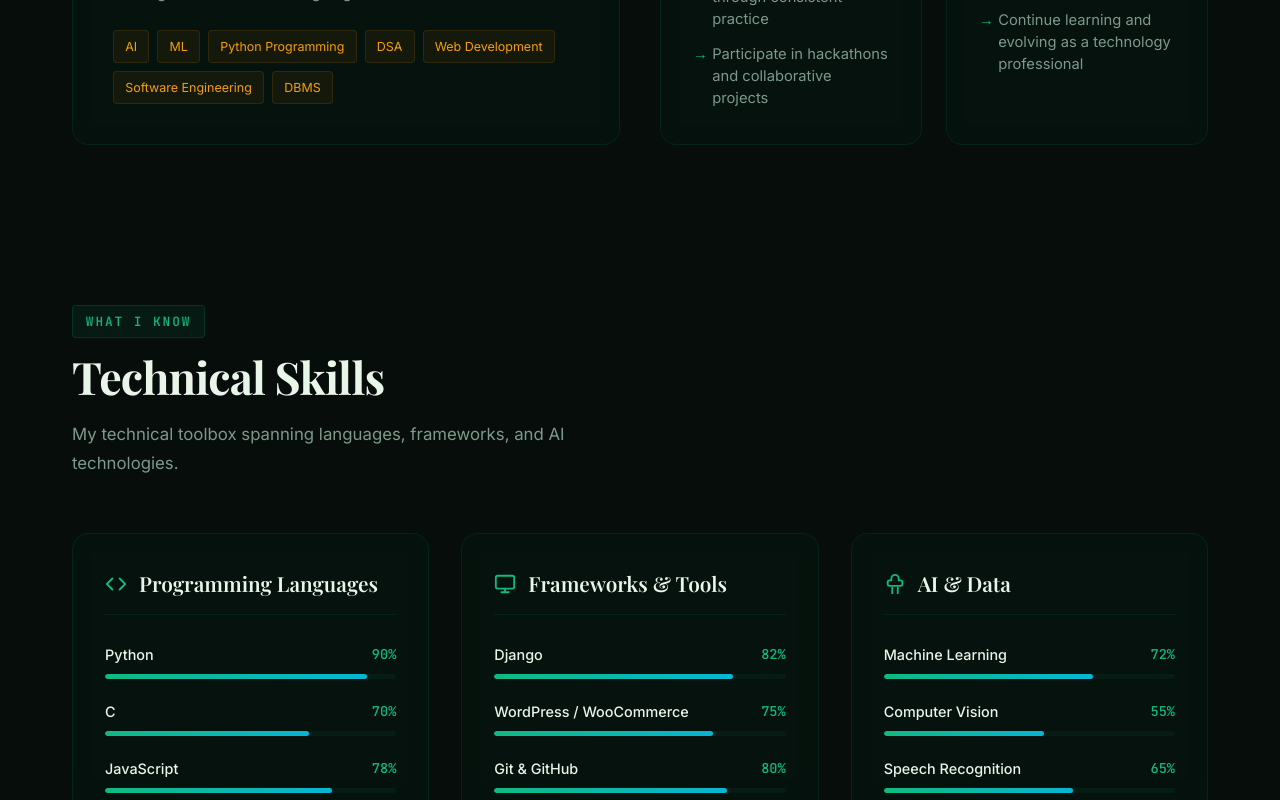
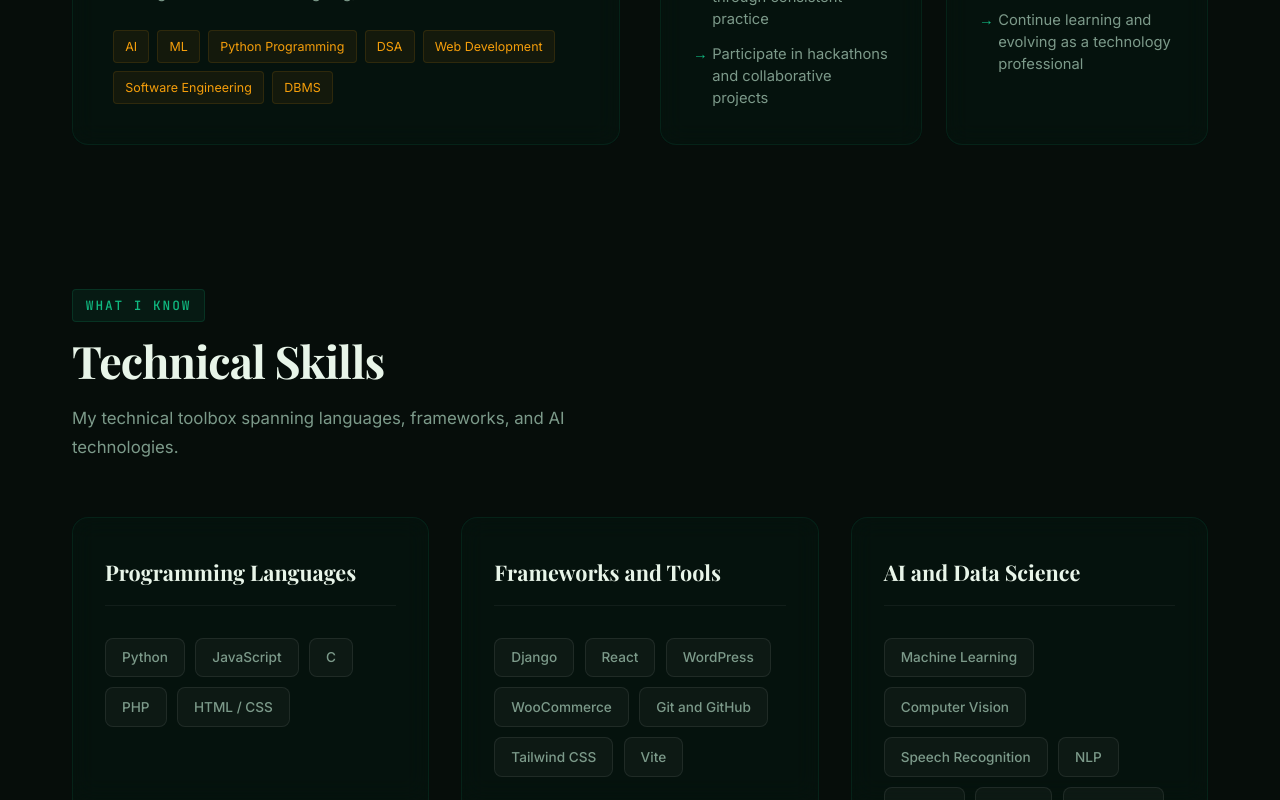
Before and after one commit to jeetam1/Portfolio, a React (Vite) app: page / in a window 1280 px wide. Shown: the part 2000-2800 px from the top of the page. Built offline with nearby package versions, Linux system fonts and the light colour scheme.

Commit message:
Show real projects from resume and finalize layout responsive fixes

```diff
--- a/src/components/About.jsx
+++ b/src/components/About.jsx
@@ -5,7 +5,7 @@ const interests = [
   'Machine Learning',
   'Full-Stack Web Development',
   'Django Development',
-  'Data Structures & Algorithms',
+  'Data Structures and Algorithms',
   'Problem Solving',
 ];
 
--- a/src/components/Contact.jsx
+++ b/src/components/Contact.jsx
@@ -100,9 +100,9 @@ function Contact() {
               </div>
             </a>
 
-            {/* Follow & Connect */}
+            {/* Follow and Connect */}
             <div className="contact-follow-section">
-              <span className="contact-follow-label">FOLLOW & CONNECT</span>
+              <span className="contact-follow-label">FOLLOW AND CONNECT</span>
               <div className="contact-follow-links">
                 <a
                   href={linkedinUrl}
--- a/src/components/Education.jsx
+++ b/src/components/Education.jsx
@@ -48,7 +48,7 @@ function Education() {
               </svg>
             </div>
             <h3 className="edu-degree">Bachelor of Technology (B.Tech)</h3>
-            <p className="edu-field">Computer Science Engineering (AI & ML)</p>
+            <p className="edu-field">Computer Science Engineering (AI / ML)</p>
             <p className="edu-university">Poornima University</p>
             <span className="edu-status">Undergraduate Student (Ongoing)</span>
             <div className="edu-focus-areas">
--- a/src/components/Hero.jsx
+++ b/src/components/Hero.jsx
@@ -16,7 +16,7 @@ export default function Hero() {
           {/* Tags */}
           <div className="hero-tags">
             <span className="hero-tag green">Open to Internships</span>
-            <span className="hero-tag amber">AI & ML Student</span>
+            <span className="hero-tag amber">AI / ML Student</span>
           </div>
 
           {/* Name */}
@@ -26,7 +26,7 @@ export default function Hero() {
           </h1>
 
           {/* Title */}
-          <p className="hero-title">AI & Machine Learning Student · Full-Stack Developer</p>
+          <p className="hero-title">AI and Machine Learning Student · Full-Stack Developer</p>
 
           {/* Description */}
           <p className="hero-desc">
--- a/src/components/Skills.jsx
+++ b/src/components/Skills.jsx
@@ -1,81 +1,42 @@
-import { useEffect, useState, useRef } from 'react';
+import React from 'react';
 
 export default function Skills() {
-  const [isVisible, setIsVisible] = useState(false);
-  const sectionRef = useRef(null);
-
   const categories = [
     {
       title: 'Programming Languages',
-      icon: (
-        <svg className="skills-category-icon" width="22" height="22" viewBox="0 0 24 24" fill="none" stroke="currentColor" strokeWidth="2" strokeLinecap="round" strokeLinejoin="round">
-          <polyline points="16 18 22 12 16 6" />
-          <polyline points="8 6 2 12 8 18" />
-        </svg>
-      ),
+      tagColor: 'lang-tag',
+      skills: ['Python', 'JavaScript', 'C', 'PHP', 'HTML / CSS'],
+    },
+    {
+      title: 'Frameworks and Tools',
+      tagColor: 'tool-tag',
       skills: [
-        { name: 'Python', percentage: 90 },
-        { name: 'C', percentage: 70 },
-        { name: 'JavaScript', percentage: 78 },
-        { name: 'PHP', percentage: 65 },
-        { name: 'HTML & CSS', percentage: 88 },
+        'Django',
+        'React',
+        'WordPress',
+        'WooCommerce',
+        'Git and GitHub',
+        'Tailwind CSS',
+        'Vite',
       ],
     },
     {
-      title: 'Frameworks & Tools',
-      icon: (
-        <svg className="skills-category-icon" width="22" height="22" viewBox="0 0 24 24" fill="none" stroke="currentColor" strokeWidth="2" strokeLinecap="round" strokeLinejoin="round">
-          <rect x="2" y="3" width="20" height="14" rx="2" ry="2" />
-          <line x1="8" y1="21" x2="16" y2="21" />
-          <line x1="12" y1="17" x2="12" y2="21" />
-        </svg>
-      ),
+      title: 'AI and Data Science',
+      tagColor: 'ai-tag',
       skills: [
-        { name: 'Django', percentage: 82 },
-        { name: 'WordPress / WooCommerce', percentage: 75 },
-        { name: 'Git & GitHub', percentage: 80 },
-        { name: 'Tailwind CSS / Vite', percentage: 72 },
-        { name: 'React Native (Basic)', percentage: 45 },
-      ],
-    },
-    {
-      title: 'AI & Data',
-      icon: (
-        <svg className="skills-category-icon" width="22" height="22" viewBox="0 0 24 24" fill="none" stroke="currentColor" strokeWidth="2" strokeLinecap="round" strokeLinejoin="round">
-          <path d="M12 2a4 4 0 0 0-4 4v2H6a2 2 0 0 0-2 2v2a2 2 0 0 0 2 2h12a2 2 0 0 0 2-2v-2a2 2 0 0 0-2-2h-2V6a4 4 0 0 0-4-4z" />
-          <line x1="9" y1="22" x2="9" y2="16" />
-          <line x1="15" y1="22" x2="15" y2="16" />
-        </svg>
-      ),
-      skills: [
-        { name: 'Machine Learning', percentage: 72 },
-        { name: 'Computer Vision', percentage: 55 },
-        { name: 'Speech Recognition', percentage: 65 },
-        { name: 'MySQL / SQLite', percentage: 75 },
-        { name: 'REST APIs', percentage: 78 },
+        'Machine Learning',
+        'Computer Vision',
+        'Speech Recognition',
+        'NLP',
+        'MySQL',
+        'SQLite',
+        'REST APIs',
       ],
     },
   ];
 
-  useEffect(() => {
-    const observer = new IntersectionObserver(
-      ([entry]) => {
-        if (entry.isIntersecting) {
-          setIsVisible(true);
-          observer.unobserve(entry.target);
-        }
-      },
-      { threshold: 0.15 }
-    );
-    const currentRef = sectionRef.current;
-    if (currentRef) observer.observe(currentRef);
-    return () => {
-      if (currentRef) observer.unobserve(currentRef);
-    };
-  }, []);
-
   return (
-    <section id="skills" ref={sectionRef}>
+    <section id="skills" className="skills-section">
       <div className="content-wrapper">
         <span className="section-tag">What I Know</span>
         <h2 className="section-title">Technical Skills</h2>
@@ -83,27 +44,17 @@ export default function Skills() {
           My technical toolbox spanning languages, frameworks, and AI technologies.
         </p>
 
-        <div className="skills-container">
+        <div className="skills-grid">
           {categories.map((cat, idx) => (
-            <div key={idx} className="glass-card">
+            <div key={idx} className="skills-card glass-card">
               <h3 className="skills-category-title">
-                {cat.icon}
                 {cat.title}
               </h3>
-              <div className="skills-list">
+              <div className="skills-pill-group">
                 {cat.skills.map((skill, sIdx) => (
-                  <div key={sIdx} className="skill-item">
-                    <div className="skill-info">
-                      <span className="skill-name">{skill.name}</span>
-                      <span className="skill-percentage">{skill.percentage}%</span>
-                    </div>
-                    <div className="skill-bar-bg">
-                      <div
-                        className="skill-bar-fill"
-                        style={{ width: isVisible ? `${skill.percentage}%` : '0%' }}
-                      />
-                    </div>
-                  </div>
+                  <span key={sIdx} className={`skill-pill ${cat.tagColor}`}>
+                    {skill}
+                  </span>
                 ))}
               </div>
             </div>
--- a/src/index.css
+++ b/src/index.css
@@ -40,10 +40,19 @@
 }
 
 /* ========== RESET & BASE ========== */
-*, *::before, *::after {
+*,
+*::before,
+*::after {
   box-sizing: border-box;
   margin: 0;
   padding: 0;
+}
+
+html,
+body {
+  max-width: 100%;
+  overflow-x: hidden;
+  width: 100%;
 }
 
 body {
@@ -52,37 +61,68 @@ body {
   font-family: var(--font-body);
   font-size: 16px;
   line-height: 1.7;
-  overflow-x: hidden;
   -webkit-font-smoothing: antialiased;
   -moz-osx-font-smoothing: grayscale;
 }
 
 /* Scrollbar */
-::-webkit-scrollbar { width: 8px; }
-::-webkit-scrollbar-track { background: var(--bg-primary); }
+::-webkit-scrollbar {
+  width: 8px;
+}
+
+::-webkit-scrollbar-track {
+  background: var(--bg-primary);
+}
+
 ::-webkit-scrollbar-thumb {
   background: rgba(16, 185, 129, 0.15);
   border-radius: 4px;
 }
+
 ::-webkit-scrollbar-thumb:hover {
   background: var(--accent-primary);
 }
 
-a { color: inherit; text-decoration: none; }
-button, input, textarea { font-family: inherit; }
-img { max-width: 100%; display: block; }
-ul { list-style: none; }
+a {
+  color: inherit;
+  text-decoration: none;
+}
+
+button,
+input,
+textarea {
+  font-family: inherit;
+}
+
+img {
+  max-width: 100%;
+  display: block;
+}
+
+ul {
+  list-style: none;
+}
 
 /* ========== LAYOUT ========== */
 .app-container {
   position: relative;
   min-height: 100vh;
+  width: 100%;
+  max-width: 100%;
+  overflow-x: hidden;
 }
 
 .content-wrapper {
   max-width: 1200px;
   margin: 0 auto;
   padding: 0 2rem;
+  width: 100%;
+}
+
+@media (max-width: 576px) {
+  .content-wrapper {
+    padding: 0 1.25rem;
+  }
 }
 
 /* ========== SECTION COMMON ========== */
@@ -213,7 +253,8 @@ section {
   transition: var(--transition-fast);
 }
 
-.nav-link:hover, .nav-link.active {
+.nav-link:hover,
+.nav-link.active {
   color: var(--text-primary);
 }
 
@@ -229,7 +270,8 @@ section {
   border-radius: 1px;
 }
 
-.nav-link:hover::after, .nav-link.active::after {
+.nav-link:hover::after,
+.nav-link.active::after {
   width: 100%;
 }
 
@@ -259,12 +301,22 @@ section {
 }
 
 @media (max-width: 900px) {
-  .nav-toggle { display: flex; }
+  .nav-container {
+    padding: 0 1.25rem;
+  }
+
+  .nav-toggle {
+    display: flex;
+  }
 
   .nav-toggle.open span:nth-child(1) {
     transform: rotate(45deg) translate(5px, 5px);
   }
-  .nav-toggle.open span:nth-child(2) { opacity: 0; }
+
+  .nav-toggle.open span:nth-child(2) {
+    opacity: 0;
+  }
+
   .nav-toggle.open span:nth-child(3) {
     transform: rotate(-45deg) translate(5px, -5px);
   }
@@ -272,20 +324,29 @@ section {
   .nav-links {
     position: fixed;
     top: 0;
-    right: -100%;
+    right: 0;
+    transform: translateX(100%);
+    visibility: hidden;
     width: 75%;
     height: 100vh;
     background: rgba(6, 13, 10, 0.96);
     backdrop-filter: blur(24px);
+    -webkit-backdrop-filter: blur(24px);
     flex-direction: column;
     justify-content: center;
     gap: 2.5rem;
-    transition: var(--transition-medium);
+    transition: transform 0.4s var(--ease-out), visibility 0.4s;
     border-left: 1px solid var(--border-color);
   }
-  .nav-links.open { right: 0; }
 
-  .nav-actions { display: none; }
+  .nav-links.open {
+    transform: translateX(0);
+    visibility: visible;
+  }
+
+  .nav-actions {
+    display: none;
+  }
 }
 
 /* ========== BUTTONS ========== */
@@ -479,22 +540,49 @@ section {
     text-align: center;
     gap: 3rem;
   }
-  .hero-content { align-items: center; }
-  .hero-tags { justify-content: center; }
-  .hero-name { font-size: 3.2rem; }
-  .hero-desc { margin-left: auto; margin-right: auto; }
-  .hero-buttons { justify-content: center; }
-  .hero-socials { justify-content: center; }
-  .hero-visual { height: 320px; order: 1; }
+
+  .hero-content {
+    align-items: center;
+  }
+
+  .hero-tags {
+    justify-content: center;
+  }
+
+  .hero-name {
+    font-size: 3.2rem;
+  }
+
+  .hero-desc {
+    margin-left: auto;
+    margin-right: auto;
+  }
+
+  .hero-buttons {
+    justify-content: center;
+  }
+
+  .hero-socials {
+    justify-content: center;
+  }
+
+  .hero-visual {
+    height: 320px;
+    order: 1;
+  }
 }
 
 @media (max-width: 576px) {
-  .hero-name { font-size: 2.6rem; }
+  .hero-name {
+    font-size: 2.6rem;
+  }
+
   .hero-buttons {
     flex-direction: column;
     width: 100%;
     gap: 0.75rem;
   }
+
   .hero-buttons .btn {
     width: 100%;
   }
@@ -557,7 +645,9 @@ section {
   gap: 1.5rem;
 }
 
-.stat-item { text-align: center; }
+.stat-item {
+  text-align: center;
+}
 
 .stat-number {
   font-family: var(--font-display);
@@ -593,8 +683,16 @@ section {
     grid-template-columns: 1fr;
     gap: 2.5rem;
   }
+
   .about-sidebar .about-stats {
     grid-template-columns: repeat(3, 1fr);
+  }
+}
+
+@media (max-width: 576px) {
+  .about-sidebar .about-stats {
+    grid-template-columns: 1fr;
+    gap: 1.5rem;
   }
 }
 
@@ -629,7 +727,8 @@ section {
   margin-bottom: 0.8rem;
 }
 
-.edu-university, .edu-status {
+.edu-university,
+.edu-status {
   font-size: 0.95rem;
   color: var(--text-secondary);
   margin-bottom: 0.3rem;
@@ -694,75 +793,92 @@ section {
 }
 
 @media (max-width: 768px) {
-  .education-grid { grid-template-columns: 1fr; }
-  .goals-container { grid-template-columns: 1fr; }
+  .education-grid {
+    grid-template-columns: 1fr;
+  }
+
+  .goals-container {
+    grid-template-columns: 1fr;
+  }
 }
 
 /* ========== SKILLS SECTION ========== */
-.skills-container {
+.skills-section {
+  padding: 6rem 0 4rem;
+}
+
+.skills-grid {
   display: grid;
-  grid-template-columns: repeat(auto-fit, minmax(280px, 1fr));
+  grid-template-columns: repeat(3, 1fr);
   gap: 2rem;
+}
+
+.skills-card {
+  padding: 2.25rem 2rem;
+  display: flex;
+  flex-direction: column;
 }
 
 .skills-category-title {
   font-family: var(--font-display);
-  font-size: 1.3rem;
-  font-weight: 600;
-  margin-bottom: 1.8rem;
-  display: flex;
-  align-items: center;
-  gap: 0.75rem;
+  font-size: 1.35rem;
+  font-weight: 700;
   color: var(--text-primary);
-  padding-bottom: 0.75rem;
-  border-bottom: 1px solid var(--border-color);
+  margin-bottom: 2rem;
+  padding-bottom: 0.85rem;
+  border-bottom: 1.5px solid rgba(255, 255, 255, 0.05);
 }
 
-.skills-category-icon {
+.skills-pill-group {
+  display: flex;
+  flex-wrap: wrap;
+  gap: 0.65rem;
+}
+
+.skill-pill {
+  display: inline-block;
+  padding: 0.45rem 1rem;
+  font-size: 0.85rem;
+  font-weight: 500;
+  border-radius: 8px;
+  background: rgba(255, 255, 255, 0.03);
+  border: 1px solid rgba(255, 255, 255, 0.08);
+  color: var(--text-secondary);
+  transition: all 0.25s ease;
+  cursor: default;
+}
+
+.skill-pill:hover {
+  background: rgba(255, 255, 255, 0.06);
+  border-color: rgba(255, 255, 255, 0.2);
+  color: var(--text-primary);
+  transform: translateY(-1px);
+}
+
+/* Subtle category-based theme highlights */
+.skill-pill.lang-tag:hover {
+  border-color: rgba(16, 185, 129, 0.45);
+  box-shadow: 0 0 12px rgba(16, 185, 129, 0.15);
   color: var(--accent-primary);
 }
 
-.skills-list {
-  display: flex;
-  flex-direction: column;
-  gap: 1.3rem;
+.skill-pill.tool-tag:hover {
+  border-color: rgba(6, 182, 212, 0.45);
+  box-shadow: 0 0 12px rgba(6, 182, 212, 0.15);
+  color: var(--accent-tertiary);
 }
 
-.skill-item {
-  display: flex;
-  flex-direction: column;
-  gap: 0.4rem;
+.skill-pill.ai-tag:hover {
+  border-color: rgba(245, 158, 11, 0.45);
+  box-shadow: 0 0 12px rgba(245, 158, 11, 0.15);
+  color: var(--accent-secondary);
 }
 
-.skill-info {
-  display: flex;
-  justify-content: space-between;
-  font-size: 0.9rem;
-  font-weight: 500;
-}
-
-.skill-name { color: var(--text-primary); }
-
-.skill-percentage {
-  font-family: var(--font-mono);
-  color: var(--accent-primary);
-  font-size: 0.85rem;
-}
-
-.skill-bar-bg {
-  width: 100%;
-  height: 5px;
-  background: rgba(16, 185, 129, 0.06);
-  border-radius: 10px;
-  overflow: hidden;
-}
-
-.skill-bar-fill {
-  height: 100%;
-  background: linear-gradient(90deg, var(--accent-primary), var(--accent-tertiary));
-  border-radius: 10px;
-  width: 0;
-  transition: width 1.5s var(--ease-out);
+@media (max-width: 992px) {
+  .skills-grid {
+    grid-template-columns: 1fr;
+    gap: 1.5rem;
+  }
 }
 
 /* ========== PROJECTS SECTION ========== */
@@ -786,7 +902,8 @@ section {
   transition: var(--transition-fast);
 }
 
-.filter-btn:hover, .filter-btn.active {
+.filter-btn:hover,
+.filter-btn.active {
   background: var(--accent-primary);
   color: #fff;
   border-color: var(--accent-primary);
@@ -893,7 +1010,9 @@ section {
 }
 
 @media (max-width: 576px) {
-  .projects-grid { grid-template-columns: 1fr; }
+  .projects-grid {
+    grid-template-columns: 1fr;
+  }
 }
 
 /* ========== CONTACT SECTION ========== */
@@ -1159,9 +1278,17 @@ section {
 }
 
 @keyframes pulse-status {
-  0% { box-shadow: 0 0 0 0 rgba(232, 86, 42, 0.6); }
-  70% { box-shadow: 0 0 0 8px rgba(232, 86, 42, 0); }
-  100% { box-shadow: 0 0 0 0 rgba(232, 86, 42, 0); }
+  0% {
+    box-shadow: 0 0 0 0 rgba(232, 86, 42, 0.6);
+  }
+
+  70% {
+    box-shadow: 0 0 0 8px rgba(232, 86, 42, 0);
+  }
+
+  100% {
+    box-shadow: 0 0 0 0 rgba(232, 86, 42, 0);
+  }
 }
 
 /* Responsive */
@@ -1174,13 +1301,31 @@ section {
 
 @media (max-width: 576px) {
   .contact-heading {
-    font-size: 2rem;
+    font-size: 2.2rem;
   }
+
+  .contact-info-card {
+    padding: 1rem 1.15rem;
+    gap: 0.75rem;
+  }
+
+  .contact-info-card-icon {
+    width: 40px;
+    height: 40px;
+  }
+
+  .contact-info-card-value {
+    font-size: 0.88rem;
+  }
+
   .contact-follow-links {
     flex-direction: column;
+    width: 100%;
   }
+
   .contact-follow-btn {
     justify-content: center;
+    width: 100%;
   }
 }
 
@@ -1335,6 +1480,7 @@ section {
     grid-template-columns: 1fr;
     gap: 2.5rem;
   }
+
   .footer-bottom {
     flex-direction: column;
     text-align: center;
@@ -1364,18 +1510,41 @@ section {
 
 /* ========== ANIMATIONS ========== */
 @keyframes pulse-dot {
-  0% { box-shadow: 0 0 0 0 rgba(16, 185, 129, 0.7); }
-  70% { box-shadow: 0 0 0 8px rgba(16, 185, 129, 0); }
-  100% { box-shadow: 0 0 0 0 rgba(16, 185, 129, 0); }
+  0% {
+    box-shadow: 0 0 0 0 rgba(16, 185, 129, 0.7);
+  }
+
+  70% {
+    box-shadow: 0 0 0 8px rgba(16, 185, 129, 0);
+  }
+
+  100% {
+    box-shadow: 0 0 0 0 rgba(16, 185, 129, 0);
+  }
 }
 
 @keyframes float {
-  0% { transform: translateY(0px); }
-  50% { transform: translateY(-10px); }
-  100% { transform: translateY(0px); }
+  0% {
+    transform: translateY(0px);
+  }
+
+  50% {
+    transform: translateY(-10px);
+  }
+
+  100% {
+    transform: translateY(0px);
+  }
 }
 
 @keyframes fadeInUp {
-  from { opacity: 0; transform: translateY(20px); }
-  to { opacity: 1; transform: translateY(0); }
+  from {
+    opacity: 0;
+    transform: translateY(20px);
+  }
+
+  to {
+    opacity: 1;
+    transform: translateY(0);
+  }
 }
```
Also changed, not shown: index.html (+11 -4 lines).
